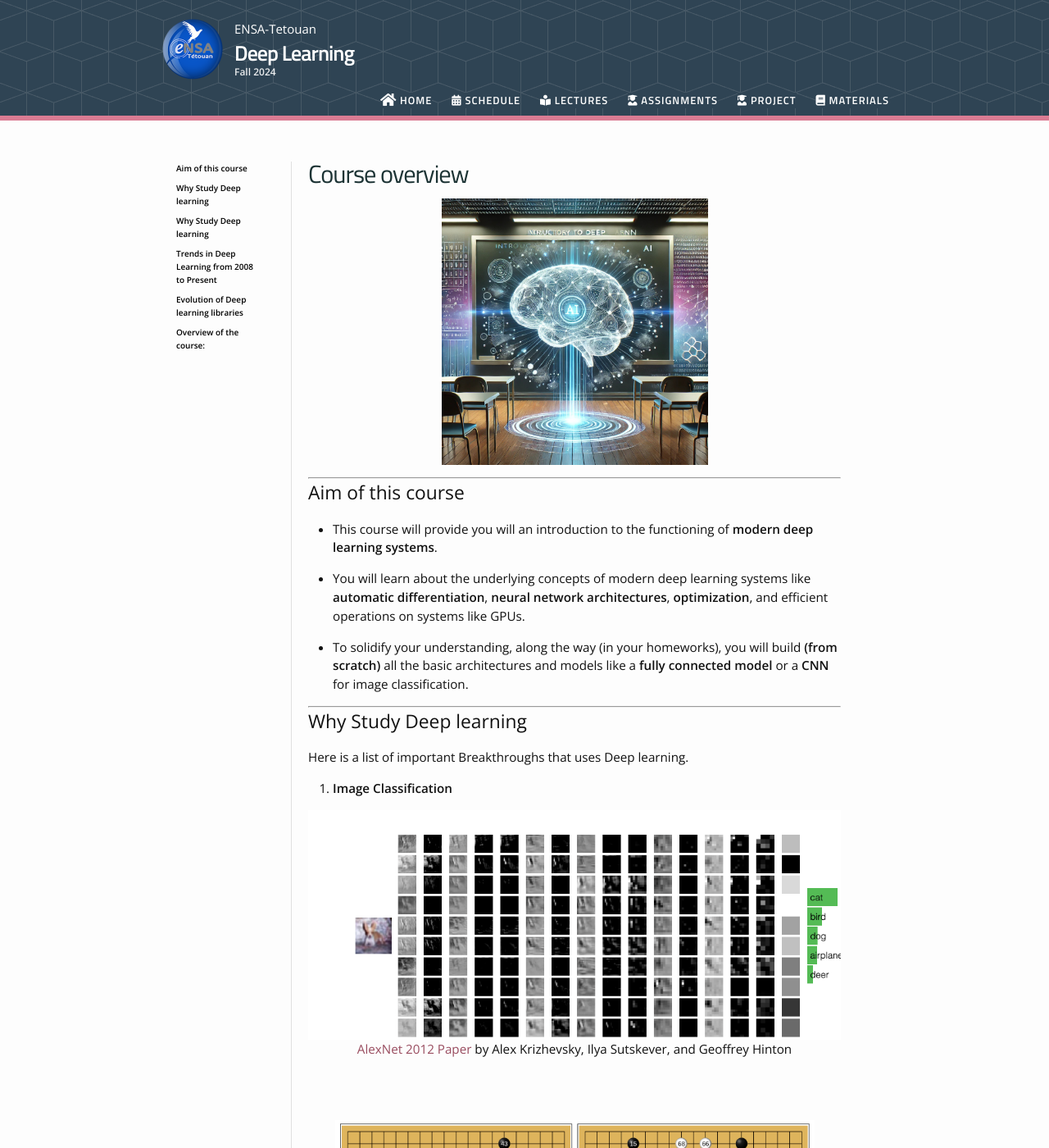
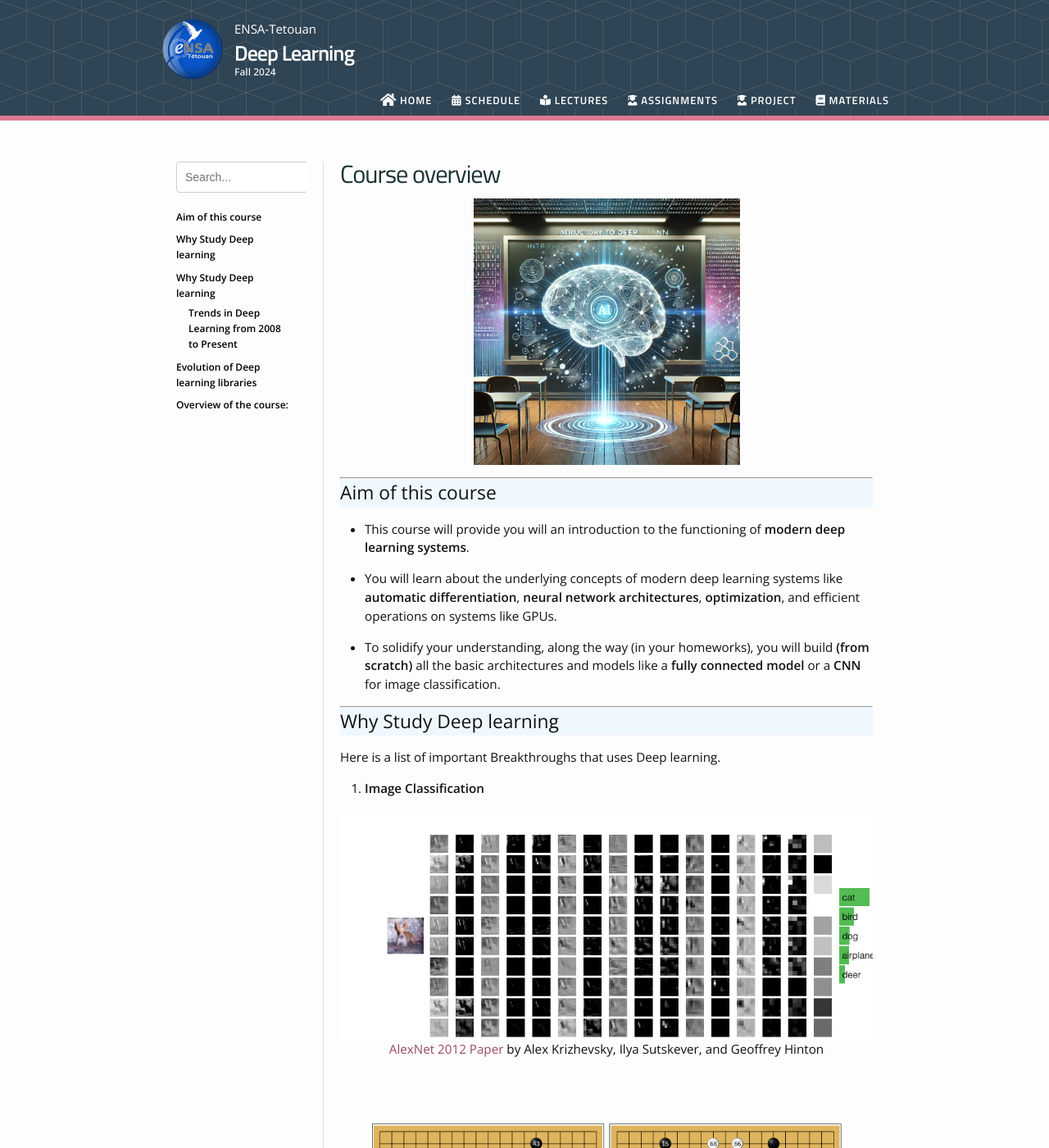
Before and after one commit to anassBelcaid/deeplearning, a Jekyll site: the page built from lectures/introduction.md, in a window 1280 px wide and 1400 px high. Shown: the whole window at 82% size. Built offline with Jekyll 4.4.1, drawn with Linux system fonts in a browser that asks for light colours; nearby versions of some CDN libraries; some of the changed text lies outside the part shown.

Commit message:
[Updated the distill layout]

```diff
--- a/_layouts/distill.html
+++ b/_layouts/distill.html
@@ -4,6 +4,7 @@
 
 <div class="content-wrapper">
   <div class="toc-wrapper">
+    <input type="text" id="search-bar" placeholder="Search..." oninput="searchContent()">
     <nav class="toc" id="toc">
       <!-- Table of Contents will be inserted here -->
     </nav>
@@ -15,16 +16,33 @@
   </main>
 </div>
 
+<div id="progress-bar"></div>
+<button id="back-to-top" title="Back to top">↑</button>
+
 <script src="https://cdnjs.cloudflare.com/ajax/libs/mathjax/2.7.5/MathJax.js?config=TeX-AMS-MML_HTMLorMML" type="text/javascript"></script>
 <script>
-  // Generate Table of Contents
   document.addEventListener('DOMContentLoaded', function() {
     const headings = document.querySelectorAll('h2, h3, h4, h5, h6');
     const toc = document.getElementById('toc');
+    let currentList = toc;
+    let lastLevel = 2;
 
+    // Generate TOC with collapsible sections
     headings.forEach(function(heading, index) {
       const anchor = 'toc-' + index;
       heading.id = anchor;
+      const level = parseInt(heading.tagName.replace('H', ''), 10);
+
+      if (level > lastLevel) {
+        const newList = document.createElement('ul');
+        currentList.lastElementChild.appendChild(newList);
+        currentList = newList;
+      } else if (level < lastLevel) {
+        let stepsUp = lastLevel - level;
+        while (stepsUp--) {
+          currentList = currentList.parentElement.parentElement;
+        }
+      }
 
       const listItem = document.createElement('li');
       const link = document.createElement('a');
@@ -43,14 +69,52 @@
         const tocLink = document.querySelector(`.toc-link[href="#${id}"]`);
         if (entry.intersectionRatio > 0) {
           tocLink.classList.add('active');
+          entry.target.classList.add('highlighted');
         } else {
           tocLink.classList.remove('active');
+          entry.target.classList.remove('highlighted');
         }
       });
     }, { rootMargin: '0px 0px -50% 0px' });
 
     headings.forEach(heading => observer.observe(heading));
+
+    // Show back-to-top button on scroll
+    const backToTopButton = document.getElementById('back-to-top');
+    window.onscroll = function() {
+      if (document.body.scrollTop > 300 || document.documentElement.scrollTop > 300) {
+        backToTopButton.style.display = "block";
+      } else {
+        backToTopButton.style.display = "none";
+      }
+    };
+
+    backToTopButton.addEventListener('click', function() {
+      window.scrollTo({ top: 0, behavior: 'smooth' });
+    });
+
+    // Update progress bar on scroll
+    window.onscroll = function() { updateProgressBar() };
+    function updateProgressBar() {
+      const winScroll = document.body.scrollTop || document.documentElement.scrollTop;
+      const height = document.documentElement.scrollHeight - document.documentElement.clientHeight;
+      const scrolled = (winScroll / height) * 100;
+      document.getElementById("progress-bar").style.width = scrolled + "%";
+    }
   });
+
+  // Search function to filter headings
+  function searchContent() {
+    const query = document.getElementById('search-bar').value.toLowerCase();
+    const headings = document.querySelectorAll('h2, h3, h4, h5, h6');
+    headings.forEach(heading => {
+      if (heading.textContent.toLowerCase().includes(query)) {
+        heading.style.display = 'block';
+      } else {
+        heading.style.display = 'none';
+      }
+    });
+  }
 
   // Setup MathJax
   MathJax.Hub.Config({
@@ -69,11 +134,13 @@
     padding: 20px;
   }
   .toc-wrapper {
-    width: 100px;
+    width: 200px;
     position: sticky;
     top: 20px;
     align-self: flex-start;
     padding-right: 20px;
+    max-height: 90vh; /* TOC scrollable */
+    overflow-y: auto;
   }
   .separator {
     width: 1px;
@@ -84,9 +151,15 @@
     flex-grow: 1;
     max-width: 650px;
   }
+
+  /* Table of Contents */
   .toc {
-    font-size: 10px;
+    font-size: 12px;
     line-height: 1.6;
+  }
+  .toc ul {
+    padding-left: 15px;
+    margin: 5px 0;
   }
   .toc li {
     list-style-type: none;
@@ -104,19 +177,53 @@
     color: #000;
     font-weight: bold;
   }
-  @media (max-width: 768px) {
-    .content-wrapper {
-      flex-direction: column;
-    }
-    .toc-wrapper {
-      width: 100%;
-      position: static;
-      margin-bottom: 20px;
-    }
-    .separator {
-      width: 100%;
-      height: 1px;
-      margin: 20px 0;
-    }
+  .toc li.collapsed ul {
+    display: none;
   }
-</style>
+  .toc li ul {
+    margin-top: 5px;
+  }
+
+  /* Search Bar */
+  #search-bar {
+    width: 100%;
+    padding: 10px;
+    margin-bottom: 20px;
+    font-size: 14px;
+    border: 1px solid #ccc;
+    border-radius: 4px;
+  }
+
+  /* Heading highlight */
+  .highlighted {
+    background-color: #f0f8ff;
+    transition: background-color 0.5s ease;
+  }
+
+  /* Back to Top Button */
+  #back-to-top {
+    position: fixed;
+    bottom: 20px;
+    right: 30px;
+    background-color: #007BFF;
+    color: white;
+    border: none;
+    padding: 10px;
+    border-radius: 50%;
+    display: none;
+    cursor: pointer;
+    font-size: 18px;
+  }
+  #back-to-top:hover {
+    background-color: #0056b3;
+  }
+
+  /* Progress Bar */
+  #progress-bar {
+    position: fixed;
+    top: 0;
+    left: 0;
+    width: 0%;
+    height: 5px;
+    background-color: #007BFF;
+    z-index: 1000;
```
Also changed, not shown: other parts of _layouts/distill.html (+10 -1 lines), _lectures/04_image_classification_problem.md (+2 -2 lines), 1 other file.
